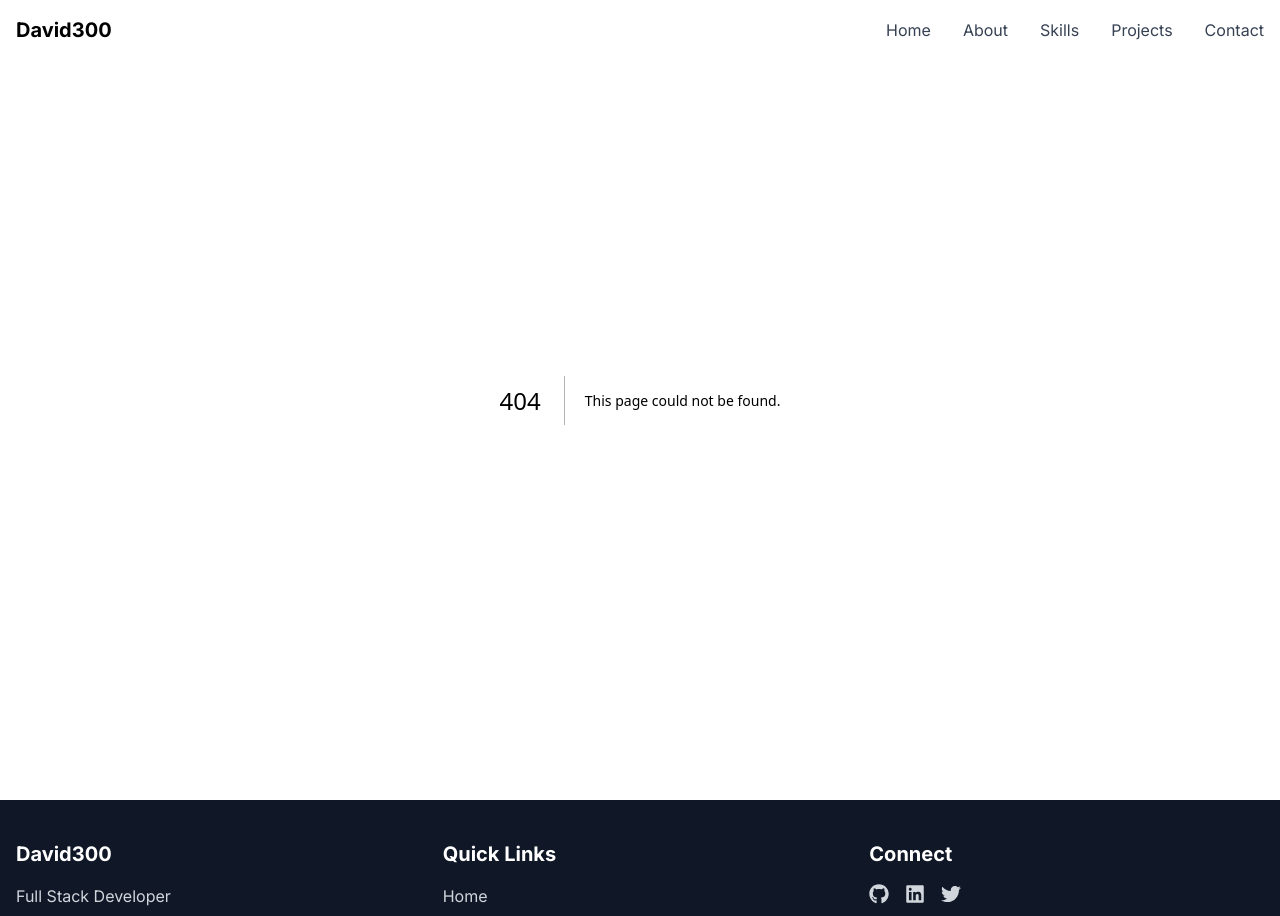
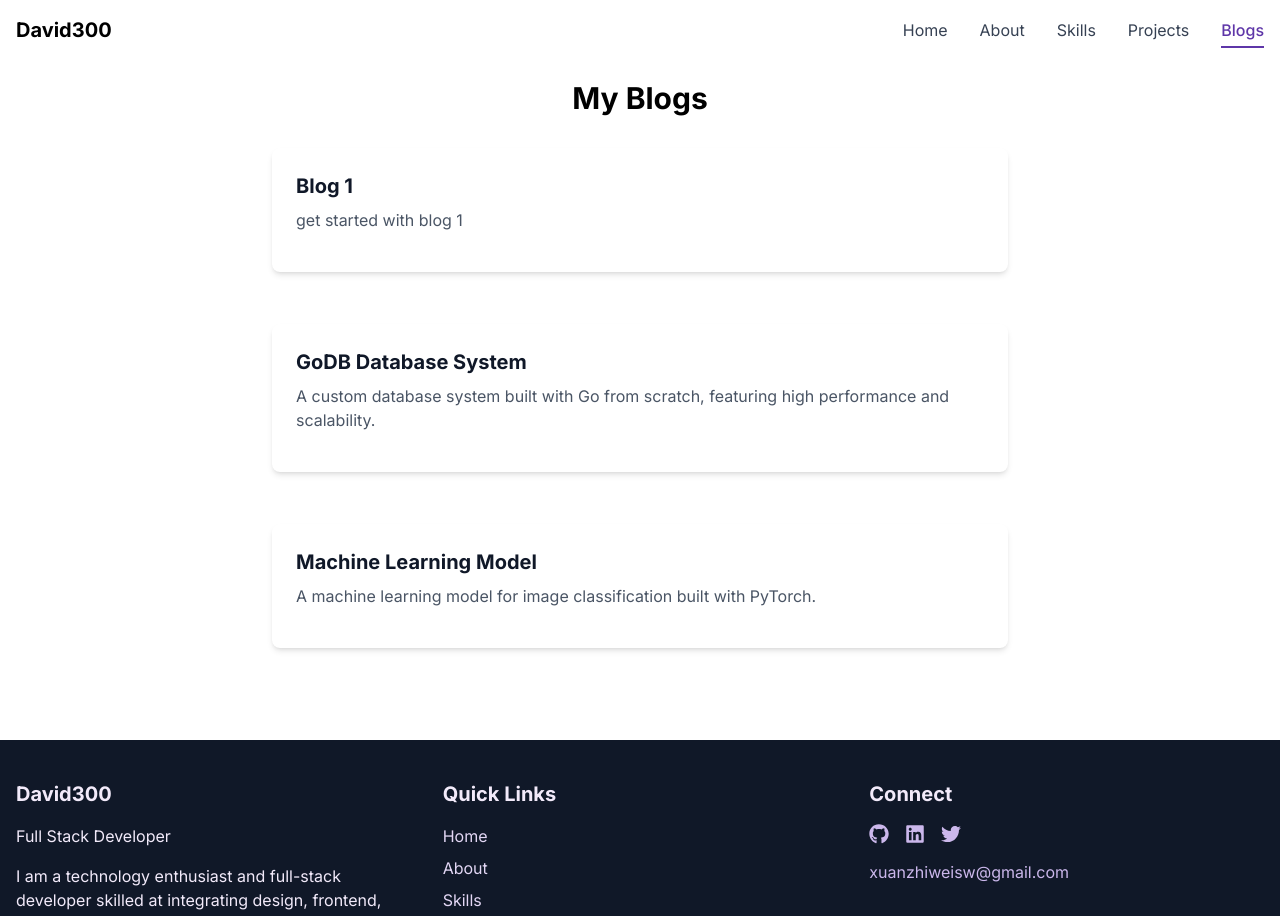
Before and after one commit to lodrg/portfolio, a Next.js app: page /blogs in a window 1280 px wide. Before the commit this address had no page. Shown: the top 916 px of the page. Built offline with nearby package versions, Linux system fonts and the light colour scheme.

Commit message:
update blogs

```diff
--- /dev/null
+++ b/src/app/blogs/[id]/page.tsx
@@ -0,0 +1,8 @@
+export default function BlogPost() {
+  return (
+    <div className="pt-20">
+      <h1>Blog Post</h1>
+      this is blog post page
+    </div>
+  );
+}
--- /dev/null
+++ b/src/app/blogs/page.tsx
@@ -0,0 +1,62 @@
+"use client";
+
+import { blogs } from "@/data/blogs";
+import { motion } from "framer-motion";
+import { useRouter } from "next/navigation";
+
+// 简化的动画变量
+const containerVariants = {
+  hidden: { opacity: 0 },
+  visible: {
+    opacity: 1,
+    transition: { staggerChildren: 0.1 }
+  }
+};
+
+const cardVariants = {
+  hidden: { opacity: 0, y: 20 },
+  visible: {
+    opacity: 1,
+    y: 0,
+    transition: { duration: 0.4 }
+  }
+};
+
+export default function BlogsPage() {
+  const router = useRouter();
+
+  const handleCardClick = (blogId) => {
+    router.push(`/blogs/${blogId}`);
+  };
+
+  return (
+    <div className="pt-20 pb-10">
+      <h1 className="text-3xl font-bold mb-8 text-center">My Blogs</h1>
+
+      <motion.div
+        className="flex flex-col max-w-3xl mx-auto px-4"
+        variants={containerVariants}
+        initial="hidden"
+        animate="visible"
+      >
+        {blogs.map((blog) => (
+          // 关键修改：添加外层div预留hover空间
+          <div className="mb-8 pt-1 pb-5 -mt-1" key={`container-${blog.id}`}>
+            <motion.div
+              key={blog.id}
+              className="bg-white rounded-lg overflow-hidden shadow-md cursor-pointer transform hover:-translate-y-1 hover:shadow-xl transition-all duration-200"
+              variants={cardVariants}
+              // 移除Framer Motion的hover动画，改用CSS
+              onClick={() => handleCardClick(blog.id)}
+            >
+              <div className="p-6">
+                <h2 className="text-xl font-bold mb-2 text-gray-900">{blog.title}</h2>
+                <p className="text-gray-600 mb-4 line-clamp-2">{blog.description}</p>
+              </div>
+            </motion.div>
+          </div>
+        ))}
+      </motion.div>
+    </div>
+  );
+}
--- a/src/app/contact/page.tsx
+++ /dev/null
@@ -1,9 +0,0 @@
-import ContactSection from '@/components/sections/ContactSection';
-
-export default function ContactPage() {
-  return (
-    <div className="pt-20">
-      <ContactSection />
-    </div>
-  );
-}
--- a/src/components/layout/Footer.tsx
+++ b/src/components/layout/Footer.tsx
@@ -21,24 +21,24 @@ export default function Footer() {
       <div className="container mx-auto px-4">
         <div className="grid grid-cols-1 md:grid-cols-3 gap-8">
           <div>
-            <h3 className="text-xl font-bold mb-4">{personalInfo.name}</h3>
-            <p className="text-gray-300 mb-4">{personalInfo.title}</p>
-            <p className="text-gray-300">{personalInfo.bio}</p>
+            <h3 className="text-xl text-lavender-100 font-bold mb-4">{personalInfo.name}</h3>
+            <p className="text-lavender-100 mb-4">{personalInfo.title}</p>
+            <p className="text-lavender-100">{personalInfo.bio}</p>
           </div>
 
           <div>
-            <h3 className="text-xl font-bold mb-4">Quick Links</h3>
+            <h3 className="text-xl text-lavender-100 font-bold mb-4">Quick Links</h3>
             <ul className="space-y-2">
-              <li><Link href="/" className="text-gray-300 hover:text-white">Home</Link></li>
-              <li><Link href="/about" className="text-gray-300 hover:text-white">About</Link></li>
-              <li><Link href="/skills" className="text-gray-300 hover:text-white">Skills</Link></li>
-              <li><Link href="/projects" className="text-gray-300 hover:text-white">Projects</Link></li>
-              <li><Link href="/contact" className="text-gray-300 hover:text-white">Contact</Link></li>
+              <li><Link href="/" className="text-lavender-200 hover:text-white">Home</Link></li>
+              <li><Link href="/about" className="text-lavender-200 hover:text-white">About</Link></li>
+              <li><Link href="/skills" className="text-lavender-200 hover:text-white">Skills</Link></li>
+              <li><Link href="/projects" className="text-lavender-200 hover:text-white">Projects</Link></li>
+              <li><Link href="/contact" className="text-lavender-200 hover:text-white">Contact</Link></li>
             </ul>
           </div>
 
           <div>
-            <h3 className="text-xl font-bold mb-4">Connect</h3>
+            <h3 className="text-xl text-lavender-100 font-bold mb-4">Connect</h3>
             <div className="flex space-x-4 mb-4">
               {personalInfo.socialLinks.map((link) => (
                 <a
@@ -46,13 +46,13 @@ export default function Footer() {
                   href={link.url}
                   target="_blank"
                   rel="noopener noreferrer"
-                  className="text-gray-300 hover:text-white transition-colors"
+                  className="text-lavender-300 hover:text-white transition-colors"
                 >
                   {getIconComponent(link.icon)}
                 </a>
               ))}
             </div>
-            <p className="text-gray-300">
+            <p className="text-lavender-300">
               <a href={`mailto:${personalInfo.email}`} className="hover:text-white">
                 {personalInfo.email}
               </a>
@@ -60,7 +60,7 @@ export default function Footer() {
           </div>
         </div>
 
-        <div className="border-t border-gray-800 mt-8 pt-8 text-center text-gray-400">
+        <div className="border-t border-lavender-800 mt-8 pt-8 text-center text-gray-400">
           <p>&copy; {new Date().getFullYear()} {personalInfo.name}. All rights reserved.</p>
         </div>
       </div>
--- a/src/components/layout/Header.tsx
+++ b/src/components/layout/Header.tsx
@@ -12,7 +12,7 @@ const navLinks = [
   { href: '/about', label: 'About' },
   { href: '/skills', label: 'Skills' },
   { href: '/projects', label: 'Projects' },
-  { href: '/contact', label: 'Contact' },
+  { href: '/blogs', label: 'Blogs' },
 ];
 
 export default function Header() {
--- /dev/null
+++ b/src/data/blogs.ts
@@ -0,0 +1,27 @@
+
+import { Blog } from '../types/blog';
+
+export const blogs: Blog[] = [
+  {
+    id: "portfolio-website",
+    title: "Blog 1",
+    description: "get started with blog 1",
+    thumbnail: "/images/projects/portfolio.jpg",
+    content: "content of blog 1",
+  },
+  {
+    id: "go-db-project",
+    title: "GoDB Database System",
+    description: "A custom database system built with Go from scratch, featuring high performance and scalability.",
+    thumbnail: "/images/projects/godb.jpg",
+    content: "content of blog 2",
+  },
+  {
+    id: "ml-project",
+    title: "Machine Learning Model",
+    description: "A machine learning model for image classification built with PyTorch.",
+    thumbnail: "/images/projects/ml-project.jpg",
+    content: "content of blog 3",
+  }
+  // 添加更多项目...
+];
--- /dev/null
+++ b/src/types/blog.ts
@@ -0,0 +1,7 @@
+export interface Blog {
+    id: string;
+    title: string;
+    description: string;
+    thumbnail: string;
+    content: string;
+  }
```
